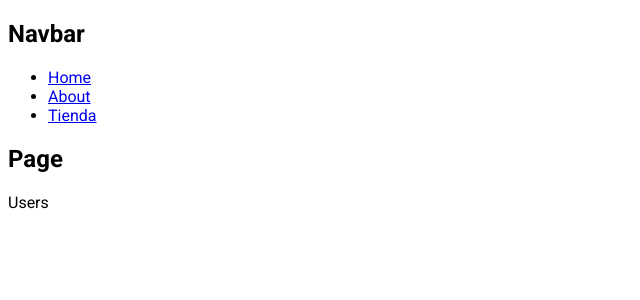
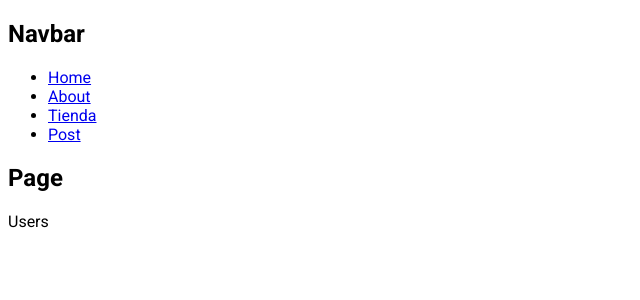
Before and after one commit to vaancillo/next-js-project, a Next.js app: page / in a window 1280 px wide. Shown: the top 300 px of the page, without its empty margins (0-640 px from the left). Built offline with nearby package versions, Linux system fonts and the light colour scheme.

Commit message:
loading page

```diff
--- a/app/post/page.jsx
+++ b/app/post/page.jsx
@@ -3,6 +3,9 @@ import PostCard from "../../components/PostCard"
 async function loadPost() {
     const res = await fetch('https://jsonplaceholder.typicode.com/posts')
     const data = await res.json()
+
+    // await new Promise((resolve) => setTimeout(resolve, 3000))
+
     return data
 }
 
--- a/components/Navbar.jsx
+++ b/components/Navbar.jsx
@@ -16,6 +16,9 @@ export default function Navbar () {
             <li>
               <Link href="/tienda">Tienda</Link>
             </li>
+            <li>
+              <Link href="/post">Post</Link>
+            </li>
           </ul>
         </nav>
     )
```
Also changed, not shown: app/post/loading.jsx (added, +9 -0 lines).
